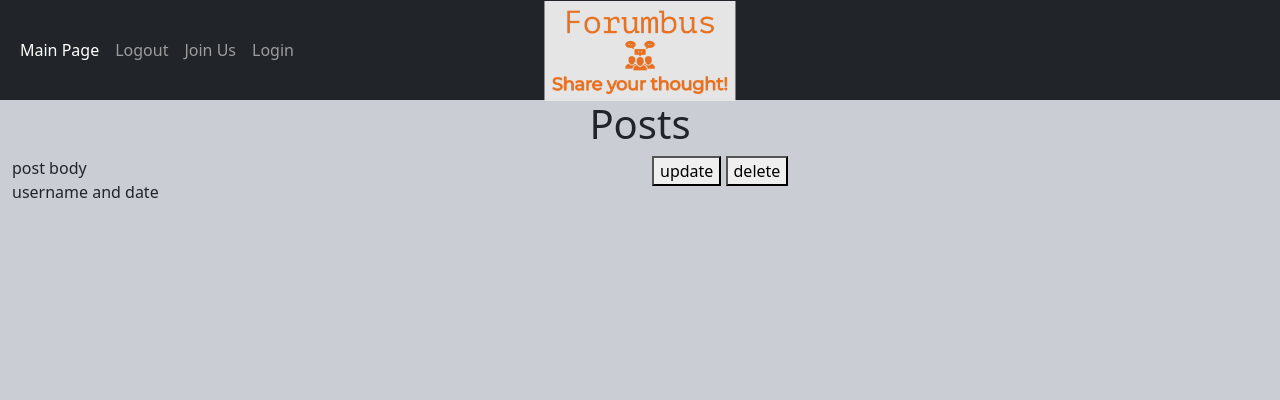
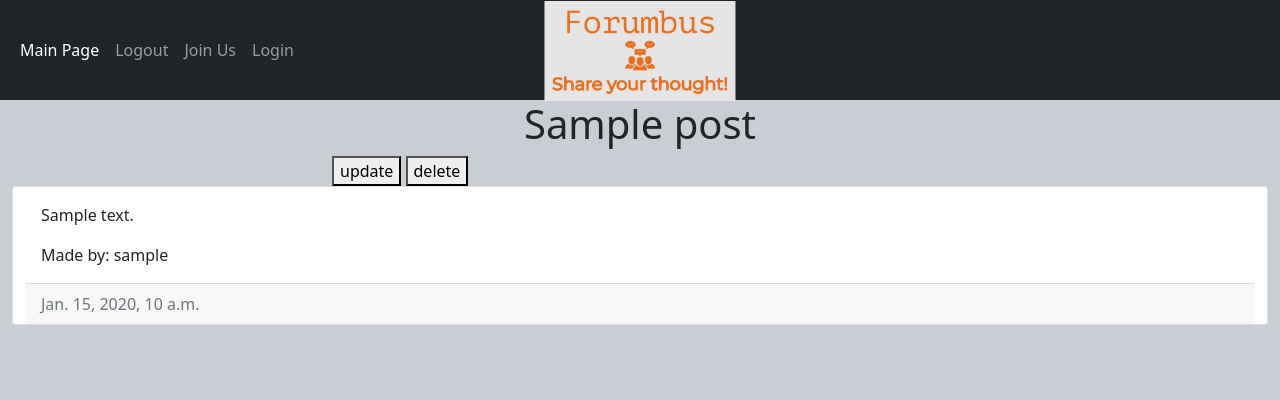
Before and after one commit to Cezary-Nakielski/Project-Four-Forumbus, a Django app: a page that uses templates/base.html in a window 1280 px wide. Shown: the top 400 px of the page. Run offline with Django 3.2, Linux system fonts and the light colour scheme; tables that the repository leaves empty hold one stand-in row (values such as "Sample post"); some web fonts are replaced.

Commit message:
DEV: Add content to post_content.html page and remove logo width and height from base.html

```diff
--- a/templates/base.html
+++ b/templates/base.html
@@ -47,7 +47,7 @@
                 </ul>
             </div>
             <a class="navbar-brand" href=""><img src="static/images/logo.png" alt="Forumbus logo"
-                    aria-label="Homepage link" width="30" height="24" class="d-inline-block align-text-top"></a>
+                    aria-label="Homepage link" class="d-inline-block align-text-top"></a>
         </div>
     </nav>
 
--- a/templates/post_content.html
+++ b/templates/post_content.html
@@ -2,26 +2,33 @@
 
 {% block content %}
 
-<section id="post-heading" class="container-fluid text-center">
-    <h1>Posts</h1>
+<section id="post-content-heading" class="container-fluid text-center">
+    <h1>{{ post.title }}</h1>
 </section>
 
 <section id="post-main-content" class="container-fluid ">
     <div class="row d-flex justify-content-center">
         <div class="col-sm-12 col-md-6">
-            <div>
-                post body
-            </div>
-            <div>
-                username and date
-            </div>
-        </div>
-        <div class="col-sm-12 col-md-6">
             <button>update</button>
             <button>delete</button>
         </div>
     </div>
-
+    <div class="container-fluid">
+        <div class="row">
+            <div class="col card top">
+                <div class="card-body">
+                    <p class="card-text">
+                        {{ post.body | safe }}
+                    </p>
+                    <p class="card-text post-creator">Made by: {{ post.creator }}</p>
+                </div>
+                <div class="card-footer text-muted">
+                    {{ post.time }}
+                </div>
+                </div>
+            </div>
+        </div>
+    </div>
 
 
     {% endblock content %}
```
